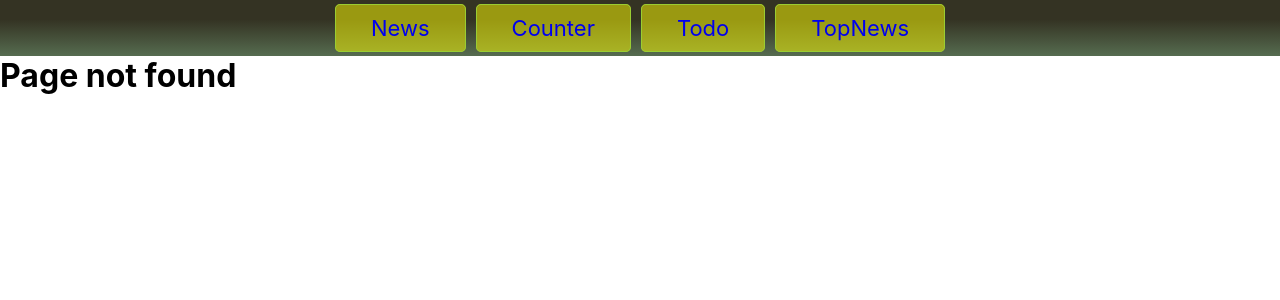
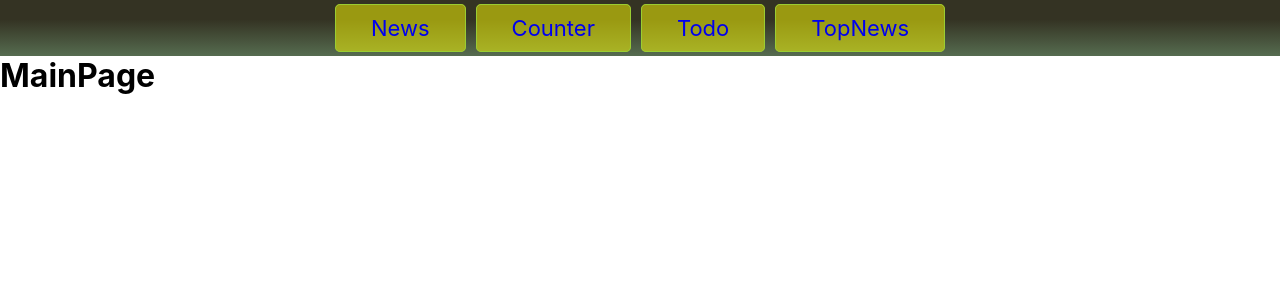
Before and after one commit to z9877969/bc_26, a React (Create React App) app: page / in a window 1280 px wide. Before the commit this address had no page. Shown: the top 300 px of the page. Built offline with nearby package versions, Linux system fonts and the light colour scheme.

Commit message:
adds index, Navigate

```diff
--- a/src/App.js
+++ b/src/App.js
@@ -1,4 +1,4 @@
-import { Route, Routes, Outlet, useParams } from "react-router-dom";
+import { Route, Routes, Outlet, Navigate } from "react-router-dom";
 import Navigation from "./components/Navigation/Navigation";
 import TodoPage from "./pages/TodoPage";
 import CounterPage from "./pages/CounterPage";
@@ -6,22 +6,29 @@ import NewsPage from "./pages/NewsPage";
 import TopNewsPage from "./pages/TopNewsPage";
 import TopCountryNews from "./components/CountryNews/CountryNews";
 
-// const SomeComp = () => <h1>ContryNews with color RED</h1>;
-
-
+const MainWrapper = () => {
+  return (
+    <>
+      <Navigation />
+      <Outlet />
+    </>
+  );
+};
 
 const App = () => {
   return (
     <>
-      <Navigation />
       <Routes>
-        <Route path="/todo" element={<TodoPage />} />
-        <Route path="/counter" element={<CounterPage />} />
-        <Route path="/news" element={<NewsPage />} />
-        <Route path="/top-news" element={<TopNewsPage />}>
-          <Route path=":country" element={<TopCountryNews />} />
+        <Route path="/" element={<MainWrapper />}>
+          <Route index element={<h1>MainPage</h1>} />
+          <Route path="todo" element={<TodoPage />} />
+          <Route path="counter" element={<CounterPage />} />
+          <Route path="news" element={<NewsPage />} />
+          <Route path="top-news" element={<TopNewsPage />}>
+            <Route path=":country" element={<TopCountryNews />} />
+          </Route>
+          <Route path="*" element={<Navigate to="/news" />} />
         </Route>
-        <Route path="*" element={<h1>Page not found</h1>} />
       </Routes>
     </>
   );
--- a/src/components/Navigation/Navigation.jsx
+++ b/src/components/Navigation/Navigation.jsx
@@ -2,10 +2,10 @@ import PropTypes from "prop-types";
 import { Link, NavLink } from "react-router-dom";
 import s from "./Navigation.module.scss";
 
-const setActiveLink = (state) => {
-  console.log(state);
-  return !state.isActive ? s.navLink : `${s.navLink} ${s.active}`;
-};
+// const setActiveLink = (state) => {
+//   console.log(state);
+//   return !state.isActive ? s.navLink : `${s.navLink} ${s.active}`;
+// };
 
 const Navigation = () => {
   return (
--- a/src/pages/NewsPage.jsx
+++ b/src/pages/NewsPage.jsx
@@ -1,20 +1,21 @@
 import SearchForm from "../components/SearchForm/SearchForm";
 import News from "../components/News/News";
-import { useState } from "react";
+import { useLocation } from "react-router-dom";
 
 const NewsPage = () => {
-  const [query, setQuery] = useState("");
 
-  const changeQuery = (query) => {
-    setQuery(query);
-  };
+  const location = useLocation();
+
+  console.log("location :>> ", location.search);
 
   return (
     <div style={{ position: "relative" }}>
-      <SearchForm changeQuery={changeQuery} />
-      <News query={query} />
+      <SearchForm />
+      <News />
     </div>
   );
 };
 
 export default NewsPage;
+
+// "?q=pumb&page=25" -> {q: "pumb", page: "25"}
```
Also changed, not shown: 1 other file (tests, documents, lock files or other folders).
